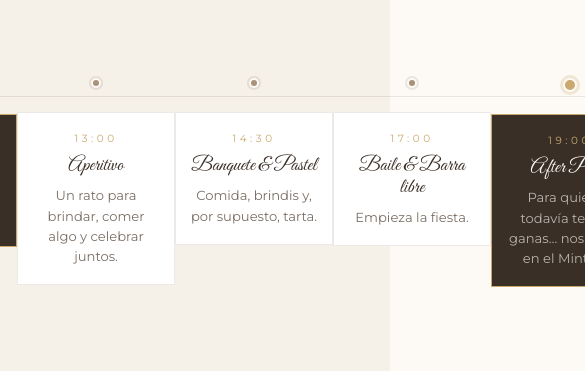
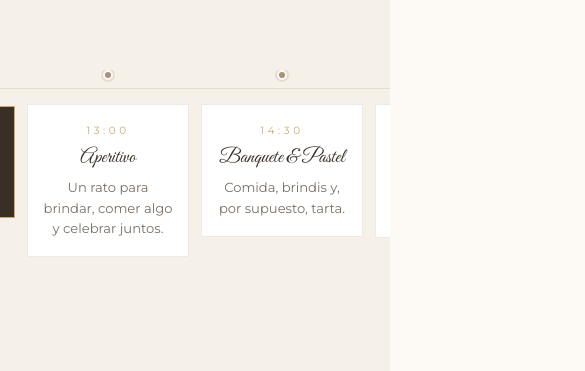
Before and after one commit to francompapp/invitacion-casamiento, a React (Vite) app: page / in a window 390 px wide. Shown: the part 1013-1384 px from the top of the page, 585 px wide, since content can reach past the window. Built offline with nearby package versions, Linux system fonts and the light colour scheme.

Commit message:
Fix guest greeting separators and mobile timeline clipping

```diff
--- a/src/components/Hero/Hero.jsx
+++ b/src/components/Hero/Hero.jsx
@@ -5,7 +5,15 @@ import './Hero.css';
 const Hero = ({ guestGroup }) => {
   const weddingDate = new Date('2026-10-10T12:00:00');
 
-  const guestNames = guestGroup?.guests?.map((g) => g.name).join(' y ') || '';
+  const formatGuestNames = (list = []) => {
+    const names = list.map((g) => g.name).filter(Boolean);
+    if (names.length === 0) return '';
+    if (names.length === 1) return names[0];
+    if (names.length === 2) return `${names[0]} y ${names[1]}`;
+    return `${names.slice(0, -1).join(', ')} y ${names[names.length - 1]}`;
+  };
+
+  const guestNames = formatGuestNames(guestGroup?.guests || []);
 
   return (
     <section id="hero" className="hero">
--- a/src/components/Schedule/Schedule.css
+++ b/src/components/Schedule/Schedule.css
@@ -1,7 +1,8 @@
 .schedule {
   background: var(--color-accent);
   padding: 100px 0;
-  overflow: visible;
+  overflow-x: hidden;
+  overflow-y: visible;
 }
 
 .schedule-header {
@@ -38,6 +39,7 @@
   padding-bottom: 1.5rem;
   cursor: grab;
   overscroll-behavior-x: contain;
+  scroll-padding-left: 0;
   /* hide scrollbar visually */
   scrollbar-width: thin;
 }
@@ -56,13 +58,12 @@
 }
 
 .timeline-track {
-  display: inline-flex;
+  display: flex;
   flex-direction: row;
-  gap: 0;
+  gap: 0.75rem;
   position: relative;
-  width: max-content;
   min-width: max-content;
-  padding: 0 2rem;
+  padding: 0;
 }
 
 /* Horizontal connecting line */
@@ -70,8 +71,8 @@
   content: '';
   position: absolute;
   top: 18px; /* aligns with dot center */
-  left: 2rem;
-  right: 2rem;
+  left: 0;
+  right: 0;
   height: 1px;
   background: var(--color-border);
   z-index: 0;
@@ -174,20 +175,21 @@
     width: 100%;
     margin: 0;
     padding: 0 0 1.2rem;
+    scroll-padding-left: 0;
   }
 
   .timeline-track {
-    min-width: 1020px;
-    padding: 0 1rem;
+    min-width: max-content;
+    padding: 0;
   }
 
   .timeline-track::before {
-    left: 0.9rem;
-    right: 0.9rem;
+    left: 0;
+    right: 0;
   }
 
   .timeline-item {
-    width: 158px;
+    width: 162px;
     scroll-snap-align: start;
   }
 
```
